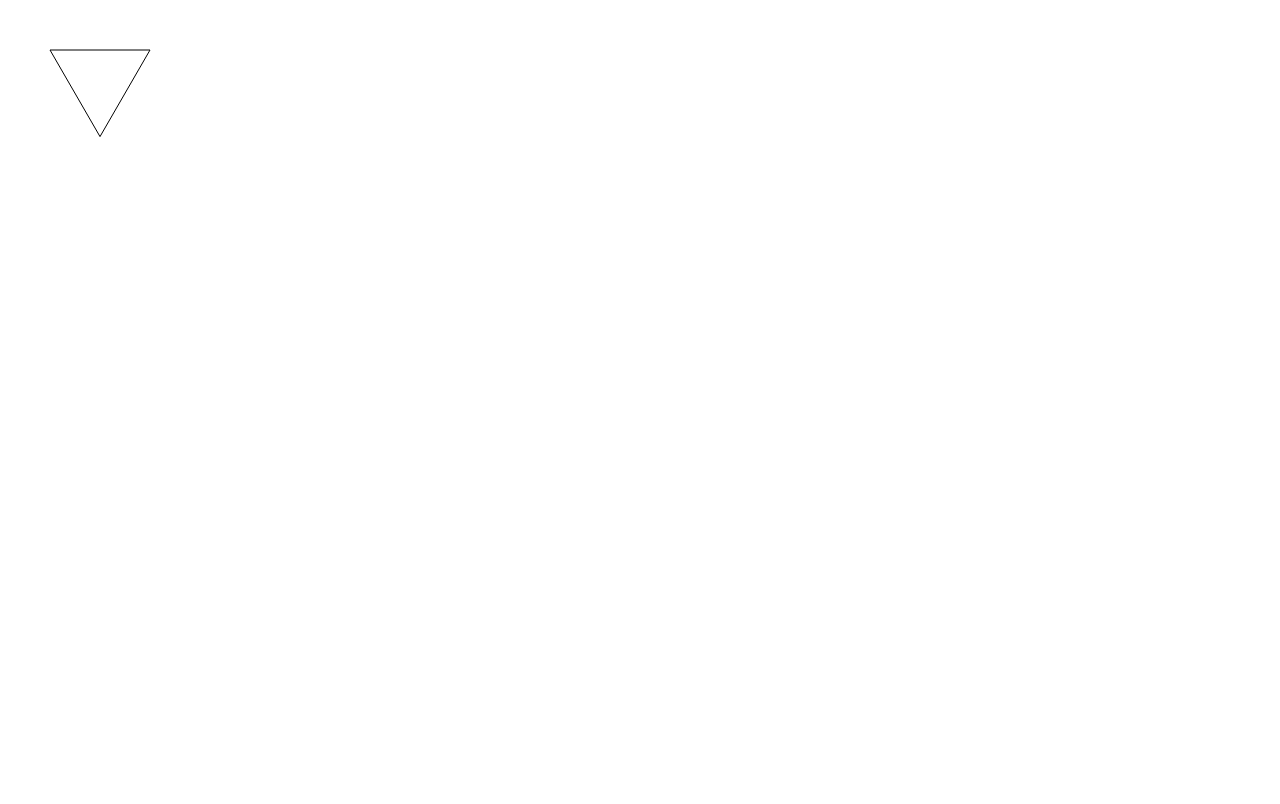
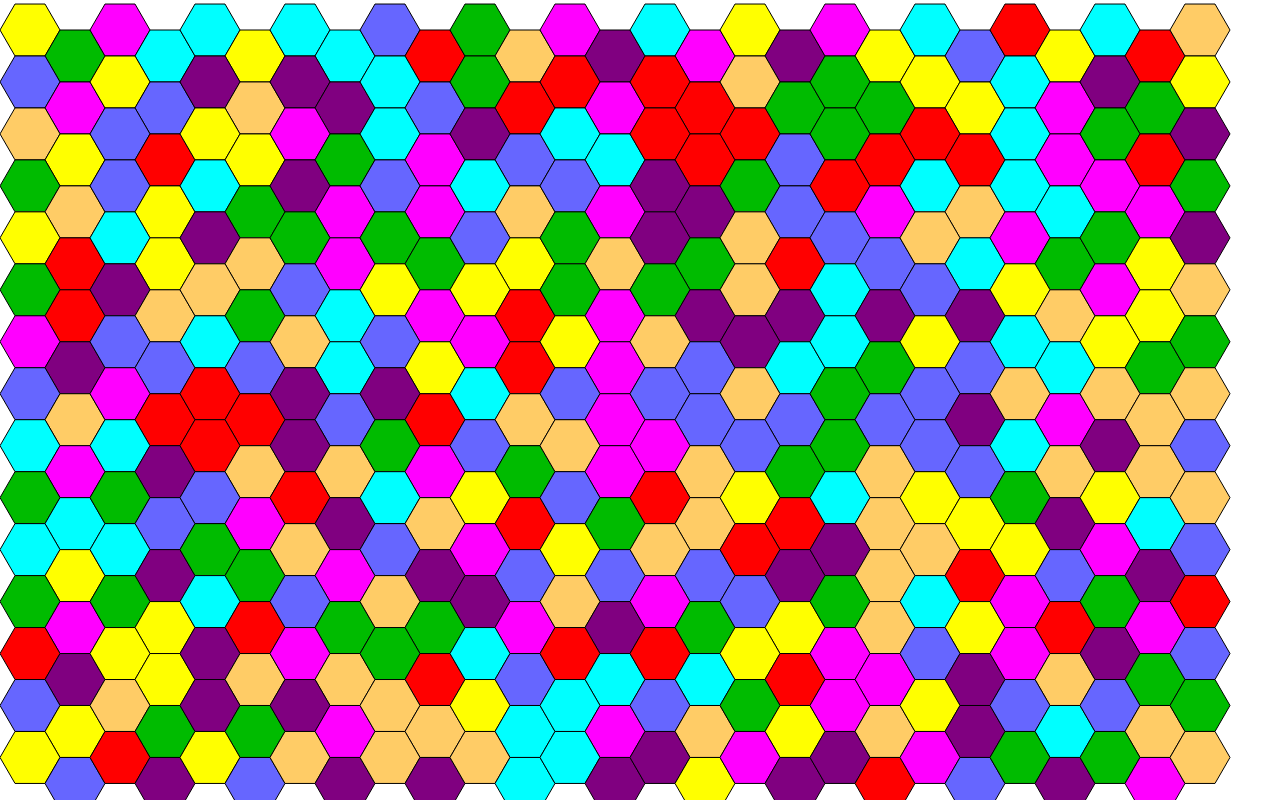
Before and after one commit to rael346/flood-it, a plain HTML site: page index.html in a window 1280 px wide. Drawn offline with Linux system fonts and the light colour scheme.

Commit message:
draw hexagon board + added hex class

```diff
--- a/index.html
+++ b/index.html
@@ -11,7 +11,7 @@
 
 <body>
     <canvas class="myCanvas"></canvas>
-    <script src="main.js"></script>
+    <script src="script/main.js"></script>
 </body>
 
 </html>
--- a/main.js
+++ /dev/null
@@ -1,19 +0,0 @@
-const canvas = document.querySelector('.myCanvas');
-const width = canvas.width = window.innerWidth;
-const height = canvas.height = window.innerHeight;
-
-const ctx = canvas.getContext('2d');
-
-function degToRad(degrees) {
-  return degrees * Math.PI / 180;
-};
-
-ctx.fillStyle = 'rgb(255, 0, 0)';
-ctx.beginPath();
-ctx.moveTo(50, 50);
-
-ctx.lineTo(150, 50);
-let triHeight = 50 * Math.tan(degToRad(60));
-ctx.lineTo(100, 50+triHeight);
-ctx.lineTo(50, 50);
-ctx.stroke();
--- /dev/null
+++ b/script/main.js
@@ -0,0 +1,47 @@
+const canvas = document.querySelector('.myCanvas');
+const width = canvas.width = window.innerWidth;
+const height = canvas.height = window.innerHeight;
+
+const ctx = canvas.getContext('2d');
+
+const a = 2 * Math.PI / 6;
+const r = 30;
+
+let colors = [
+  'red',
+  'yellow',
+  '#0b0',
+  '#fc6',
+  'purple',
+  'cyan',
+  '#66f',
+  '#f0f'
+];
+
+drawGrid(canvas.width, canvas.height);
+
+function rand(n) {
+  return Math.floor(Math.random() * n);
+}
+
+function drawHexagon(x, y, c) {
+  ctx.fillStyle = c;
+
+  ctx.beginPath();
+  for (let i = 0; i < 6; i++) {
+    ctx.lineTo(x + r * Math.cos(a * i), y + r * Math.sin(a * i));
+  }
+
+  ctx.closePath();
+  ctx.fill();
+  ctx.stroke();
+}
+
+function drawGrid(width, height) {
+  for (let y = r; y + r * Math.sin(a) < height; y += r * Math.sin(a)) {
+    for (let x = r, j = 0; x + r * (1 + Math.cos(a)) < width; x += r * (1 + Math.cos(a)), y += (-1) ** j++ * r * Math.sin(a)) {
+      let c = rand(8);
+      drawHexagon(x, y, colors[c]);
+    }
+  }
+}
```
Also changed, not shown: script/hex.js (added, +73 -0 lines).
